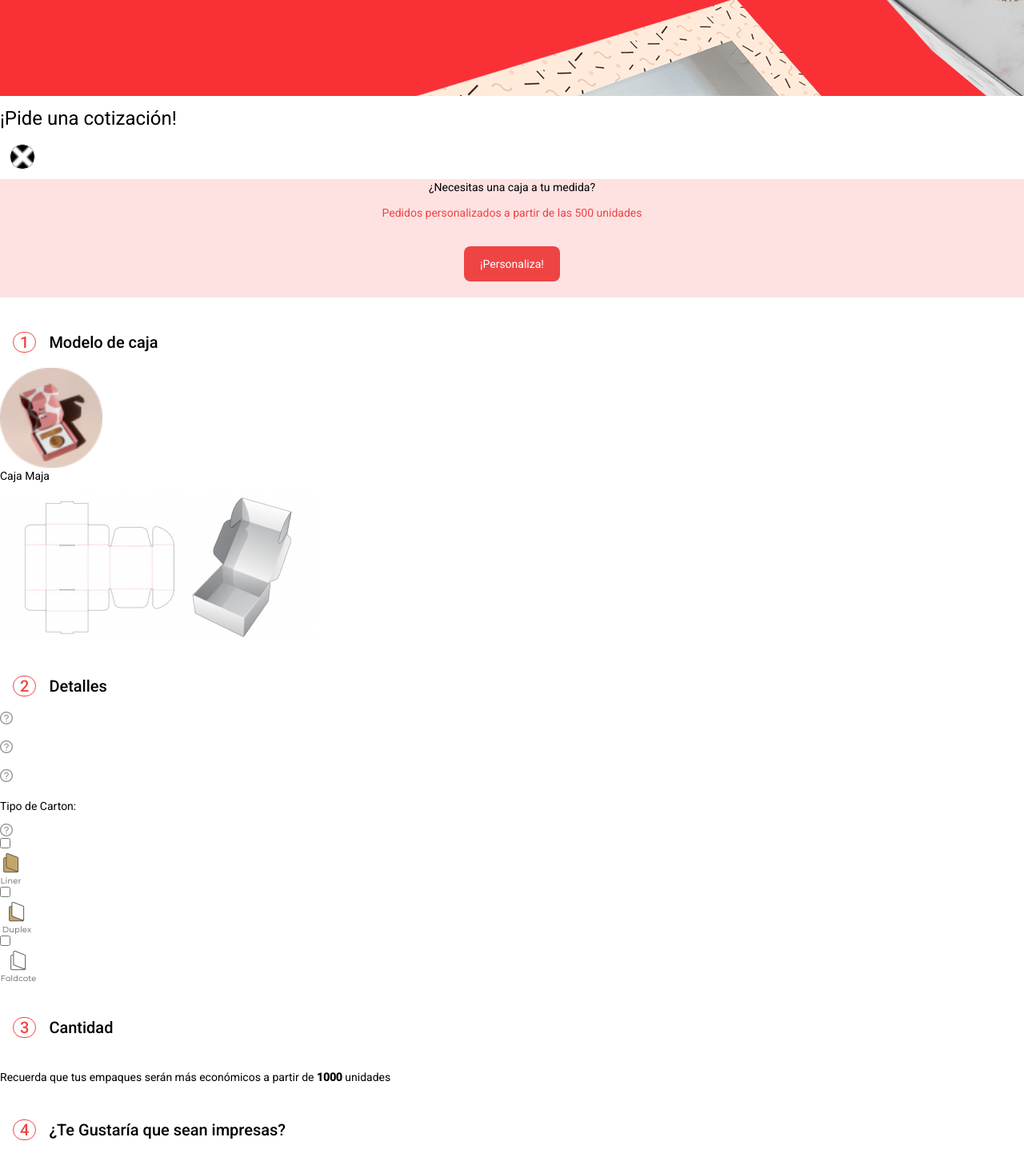
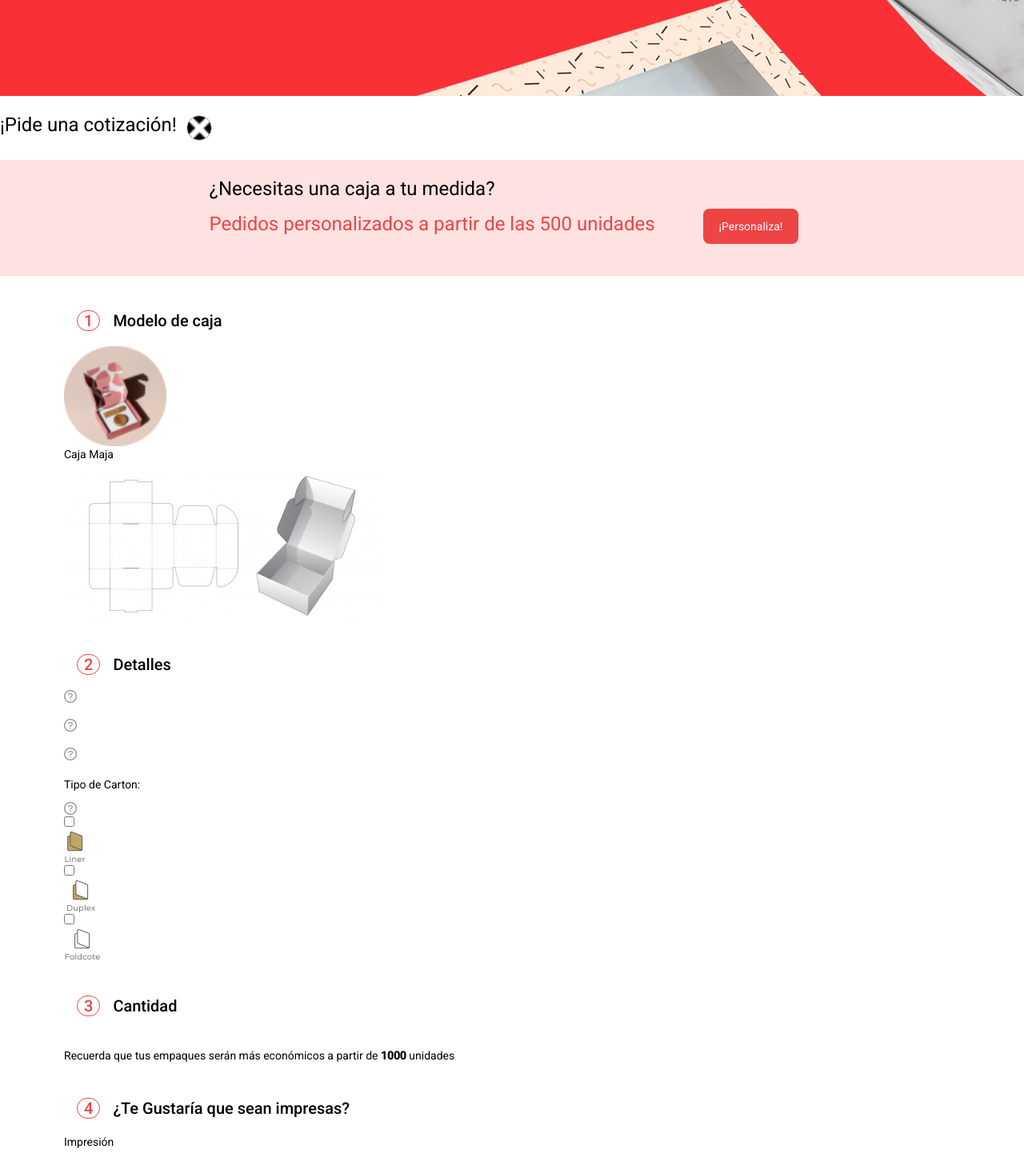
Before and after one commit to hellend08/ESEDOR-ANGULAR, an Angular app: page /cotizar in a window 1280 px wide. Shown: the part 680-2127 px from the top of the page at 80% size. Built offline with nearby package versions, Linux system fonts and the light colour scheme.

Commit message:
editando margen cotización

```diff
--- a/src/app/app.component.html
+++ b/src/app/app.component.html
@@ -2,8 +2,7 @@
   <app-menu></app-menu>
   <div class="text-white p-12">
     <h1 class="text-6xl">Packaging <br/>para grandes<br/> ideas</h1>
-  <a [routerLink]="['/cotizar']" (click)="ocultar='hidden'" type="button" class="bg-yellow-400 px-16 py-2 my-10 mx-3 rounded text-black" >COTIZAR</a>
-
+    <a [routerLink]="['/cotizar']" (click)="ocultar='hidden'" type="button" class="bg-yellow-400 px-16 py-2 my-10 mx-3 rounded text-black" >COTIZAR</a>
   </div>
 </div>
 <div class="">
--- a/src/app/box-model/box-model.component.html
+++ b/src/app/box-model/box-model.component.html
@@ -1,6 +1,6 @@
-<div class="my-10">
+<div class="mx-20 my-10">
     <h2 class="text-2xl"><span class="text-red-500 rounded-full border border-red-500 mx-4 px-2">1</span>Modelo de caja</h2>
-    <img class="w-32" src="assets/images/caja-uno.png" alt="image-caja"/>
+    <img class="w-32 inline" src="assets/images/caja-uno.png" alt="image-caja"/>
     <p>Caja Maja</p>
-    <img src="assets/images/caja-dos.jpg" alt="image-caja"/>
+    <img class="inline" src="assets/images/caja-dos.jpg" alt="image-caja"/>
 </div>
--- a/src/app/contact/contact.component.html
+++ b/src/app/contact/contact.component.html
@@ -1,4 +1,4 @@
-<div class="my-10">
+<div class="mx-20 my-10">
     <h2 class="text-2xl"><span class="text-red-500 rounded-full border border-red-500 mx-4 px-2">6</span>Contactanos</h2>
     <p>Solicitar cotización</p>
     <input type="text"/>
--- a/src/app/design/design.component.html
+++ b/src/app/design/design.component.html
@@ -1,4 +1,4 @@
-<div class="my-10">
+<div class="mx-20 my-10">
     <h2 class="text-2xl"><span class="text-red-500 rounded-full border border-red-500 mx-4 px-2">5</span>Selecciona el Diseño</h2>
     <p>Selecciona un diseño</p>
     <img src="assets/images/interrogante.png" alt="icon">
--- a/src/app/details/details.component.html
+++ b/src/app/details/details.component.html
@@ -1,4 +1,4 @@
-<div class="my-10">
+<div class="mx-20 my-10">
     <h2 class="text-2xl"><span class="text-red-500 rounded-full border border-red-500 mx-4 px-2">2</span>Detalles</h2>
     <img src="assets/images/interrogante.png" alt="icon"><input type="text"/>
     <img src="assets/images/interrogante.png" alt="icon"><input type="text"/>
--- a/src/app/impression/impression.component.html
+++ b/src/app/impression/impression.component.html
@@ -1,4 +1,4 @@
-<div class="my-10">
+<div class="mx-20 my-10">
     <h2 class="text-2xl"><span class="text-red-500 rounded-full border border-red-500 mx-4 px-2">4</span>¿Te Gustaría que sean impresas?</h2>
     <p>Impresión</p>
     <img src="assets/images/interrogante.png" alt="icon">
--- a/src/app/second-view/second-view.component.html
+++ b/src/app/second-view/second-view.component.html
@@ -1,12 +1,14 @@
 <div class="">
     <div class="my-3">
-        <h1 class="text-5xl">¡Pide una cotización!</h1>
-        <a [routerLink]="['/home']"><img class="w-8 bg-black rounded-full border border-grey-900 m-3" src="assets/images/vector.png" alt="cerrar"/></a>
+        <h1 class="text-6xl inline">¡Pide una cotización!</h1>
+        <img class="w-8 bg-black rounded-full border border-grey-900 m-3 inline" src="assets/images/vector.png" alt="cerrar" [routerLink]="['/home']"/>
     </div>
     <div class="bg-red-100 text-center">
-        <p>¿Necesitas una caja a tu medida?</p>
-        <p class="text-red-500">Pedidos personalizados a partir de las 500 unidades</p>
-        <button class="bg-red-500 py-3 px-5 m-5 rounded-lg text-white ">¡Personaliza!</button>
+        <div class="inline-block p-5 text-left text-2xl">
+            <p>¿Necesitas una caja a tu medida?</p>
+            <p class="text-red-500">Pedidos personalizados a partir de las 500 unidades</p>
+        </div>
+        <button class="bg-red-500 py-3 px-5 m-10 rounded-lg text-white inline-block ">¡Personaliza!</button>
     </div>
 </div>
 <div>
--- a/src/app/volume/volume.component.html
+++ b/src/app/volume/volume.component.html
@@ -1,4 +1,4 @@
-<div class="my-10">
+<div class="mx-20 my-10">
     <h2 class="text-2xl"><span class="text-red-500 rounded-full border border-red-500 mx-4 px-2">3</span>Cantidad</h2>
     <input type="number" name="" id="">
     <p>Recuerda que tus empaques serán más económicos a partir de <b>1000</b> unidades</p>
```
